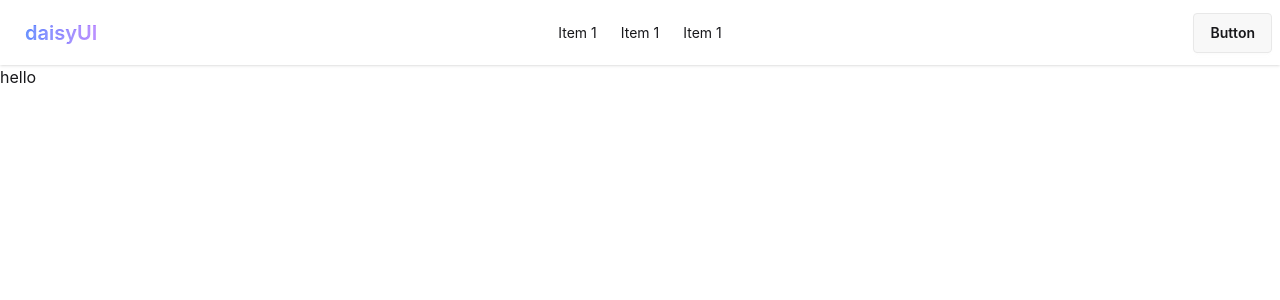
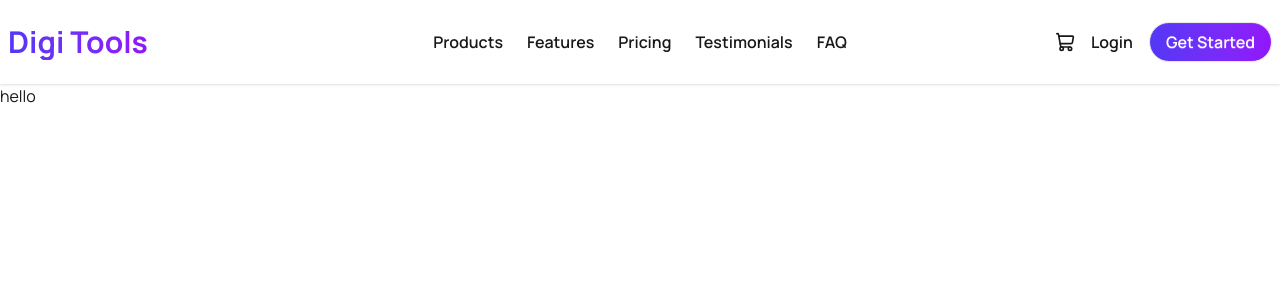
Before and after one commit to mehedi-ts/Digi-Tools, a React (Vite) app: page / in a window 1280 px wide. Shown: the top 300 px of the page. Built offline with nearby package versions, Linux system fonts and the light colour scheme.

Commit message:
complete responsive navbar design

```diff
--- a/package.json
+++ b/package.json
@@ -11,6 +11,7 @@
   },
   "dependencies": {
     "@tailwindcss/vite": "^4.2.2",
+    "lucide-react": "^1.7.0",
     "react": "^19.2.4",
     "react-dom": "^19.2.4",
     "tailwindcss": "^4.2.2"
--- a/src/components/navbar/Navbar.jsx
+++ b/src/components/navbar/Navbar.jsx
@@ -1,21 +1,28 @@
+import { ShoppingCart } from "lucide-react";
 import React from "react";
 
 const Navbar = () => {
   const lists = (
     <>
       <li>
-        <a>Item 1</a>
+        <a className="text-base font-semibold">Products</a>
       </li>
       <li>
-        <a>Item 1</a>
+        <a className="text-base font-semibold">Features</a>
       </li>
       <li>
-        <a>Item 1</a>
+        <a className="text-base font-semibold">Pricing</a>
+      </li>
+      <li>
+        <a className="text-base font-semibold">Testimonials</a>
+      </li>
+      <li>
+        <a className="text-base font-semibold">FAQ</a>
       </li>
     </>
   );
   return (
-    <div className=" bg-base-100 shadow-sm ">
+    <div className=" bg-base-100 shadow-sm py-2 ">
       <div className="max-w-325 navbar  mx-auto">
         <div className="navbar-start  ">
           <div className="dropdown">
@@ -38,20 +45,26 @@ const Navbar = () => {
             </div>
             <ul
               tabIndex="-1"
-              className="menu menu-sm dropdown-content bg-base-100 rounded-box z-1 mt-3 w-52 p-2 shadow"
+              className="menu menu-sm dropdown-content bg-base-100 rounded-box z-1 mt-3 w-52 p-2 shadow  font-bold "
             >
               {lists}
             </ul>
           </div>
-          <a className="btn btn-ghost text-xl bg-linear-to-r from-blue-500 to-purple-400 bg-clip-text text-transparent">
-            daisyUI
+          <a className=" text-2xl md:text-3xl font-bold bg-linear-to-r from-[#5337F6] to-[#9215FA] bg-clip-text text-transparent">
+            Digi Tools
           </a>
         </div>
         <div className="navbar-center hidden lg:flex">
           <ul className="menu menu-horizontal px-1">{lists}</ul>
         </div>
-        <div className="navbar-end">
-          <a className="btn">Button</a>
+        <div className="navbar-end gap-4 ">
+          <a className=" cursor-pointer">
+            <ShoppingCart size={20}></ShoppingCart>
+          </a>
+          <a className="text-base font-semibold cursor-pointer">Login</a>
+          <a className="btn rounded-full text-base font-semibold bg-linear-to-r from-[#5337F6] to-[#9215FA] text-white hidden md:flex">
+            Get Started
+          </a>
         </div>
       </div>
     </div>
--- a/src/index.css
+++ b/src/index.css
@@ -1,2 +1,6 @@
+@import url("https://fonts.googleapis.com/css2?family=Manrope:wght@200..800&display=swap");
 @import "tailwindcss";
 @plugin "daisyui";
+body {
+  font-family: "Manrope", sans-serif;
+}
```
Also changed, not shown: 1 other file (tests, documents, lock files or other folders).
